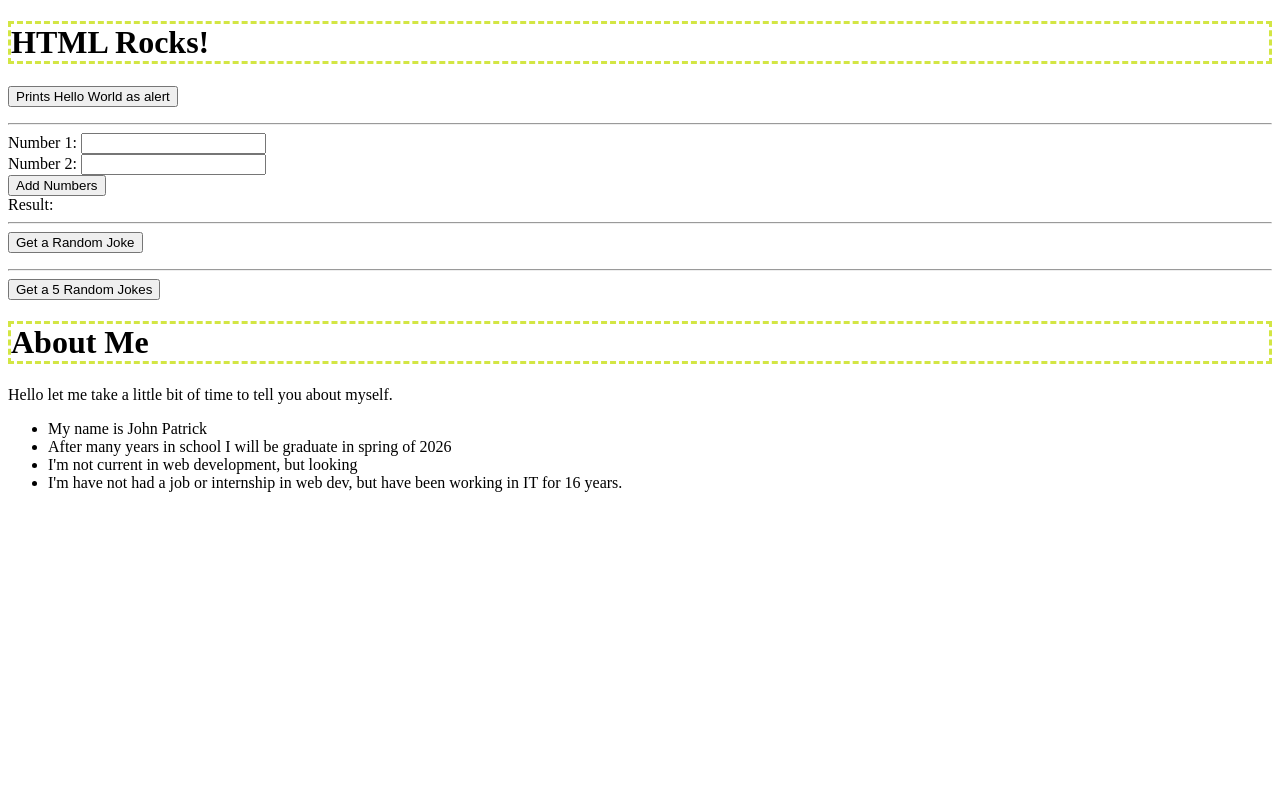
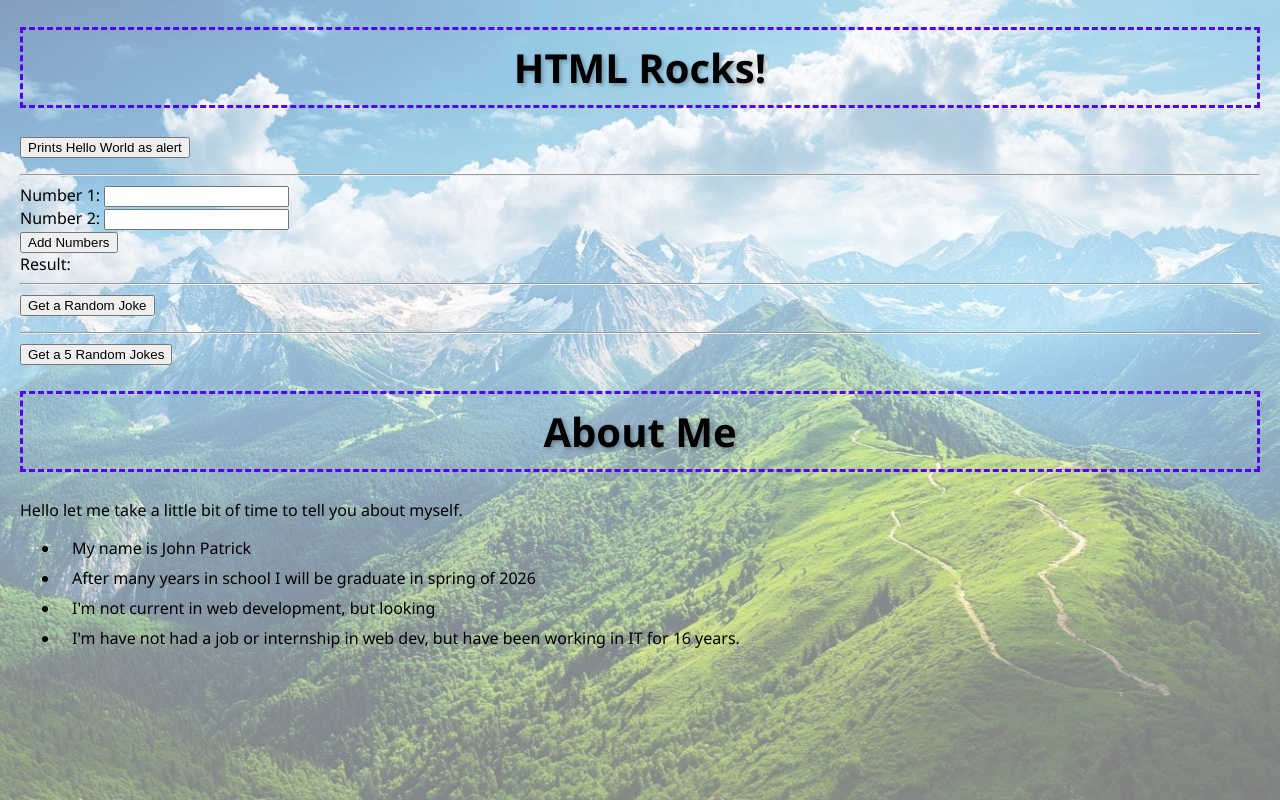
Before and after one commit to jpatrick83/CS408-M2.2-Lab, a website: page index.html in a window 1280 px wide. Drawn offline with Linux system fonts and the light colour scheme.

Commit message:
updating with six new rules

```diff
--- a/css/style.css
+++ b/css/style.css
@@ -1,6 +1,10 @@
 h1{
-  border-color: #d3e644;
+  border-color: #5402ec;
   border-style: dashed;
+  text-align: center;
+  font-size: 2.5em;
+  text-shadow: 2px 2px 4px rgba(0,0,0,0.3);
+  padding: 10px;
 }
 
 table {
@@ -16,7 +20,7 @@ th, td {
 }
 
 th {
-  background-color: #f2f2f2;
+  background-color: #bebab693;
   font-weight: bold;
 }
 
@@ -27,3 +31,45 @@ tbody tr:nth-child(even) {
 tbody tr:hover {
   background-color: #e9e9e9;
 }
+
+ul li {
+  margin: 8px 0;
+  padding-left: 12px;
+  position: relative;
+}
+
+img {
+  display: block;
+  margin: 20px auto;
+  border-radius: 15px;
+  box-shadow: 0px 4px 10px rgba(0,0,0,0.3);
+  transition: transform 0.3s ease-in-out;
+}
+/*will enlarge the imaged with mouse hover over it*/
+img:hover {
+  transform: scale(1.08);
+}
+
+/*Sets the body front and background style*/
+body {
+  font-family: 'Segoe UI', Tahoma, Geneva, Verdana, sans-serif;
+  background: url('https://raw.githubusercontent.com/jpatrick83/CS408-M2.2-Lab/d82098ba7cc03bbfa743443339c38a518356dabe/StockCake-Majestic%20Mountain%20View_1756831344.jpg')
+              no-repeat center center fixed;
+  background-size: cover;
+  margin: 20px;
+  color: #000;
+  position: relative; /* needed for overlay */
+  z-index: 0;
+}
+
+/*creates the overlay for the background*/
+body::before {
+  content: "";
+  position: fixed; /*sets the position to fix*/
+  top: 0;
+  left: 0;
+  width: 100%;
+  height: 100%;
+  background: rgba(255,255,255,0.5); /* white overlay with 50% opacity */
+  z-index: -1; /* stays behind content */
+}
```
